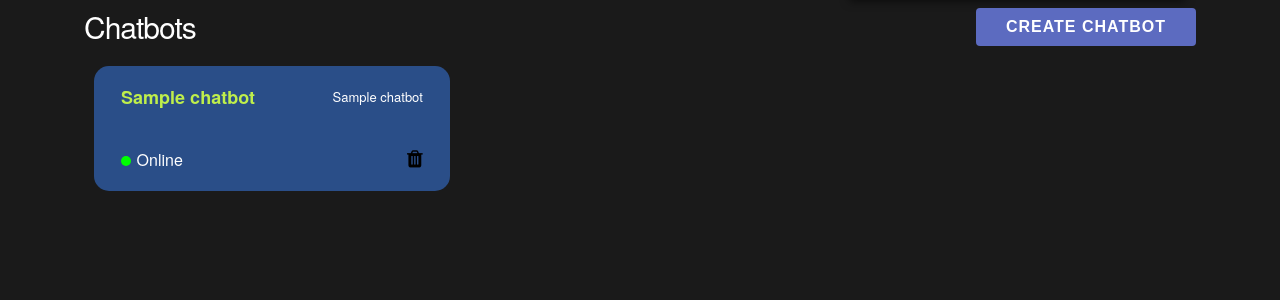
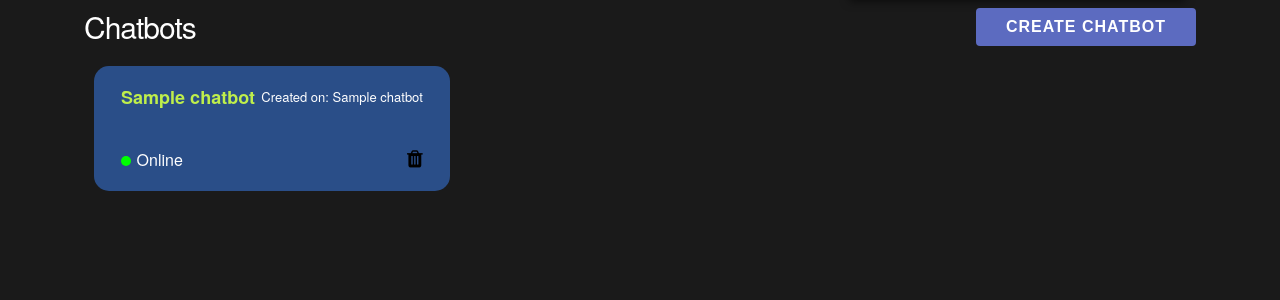
Before and after one commit to philiphess1/CustomerServiceChatbot, a Flask app: template templates/home.html in a window 1280 px wide. Shown: the part 226-526 px from the top of the page. Run offline with Flask 3, Linux system fonts and the light colour scheme; the template is opened without the code that fills it: most values are stand-ins (such as "Sample title", 1, 10 or a date in 2020); some libraries are stand-ins or nearby versions.

Commit message:
Made cards for chatbot date have "created on" before the date

```diff
--- a/templates/home.html
+++ b/templates/home.html
@@ -61,7 +61,7 @@
                                 <li onclick="location.href='{{ url_for('admin', chatbot_id=chatbot[0]) }}';" class="chatbot">
                                     <div class="flex justify-between items-center">
                                         <span class="chatbot-name">{{ chatbot[1] }}</span>
-                                        <span class="chatbot-date">{{ chatbot[2] }}</span>
+                                        <span class="chatbot-date">Created on: {{ chatbot[2] }}</span>
                                     </div>
                                     <div class="flex justify-between items-center">
                                         <div class="status">
```
